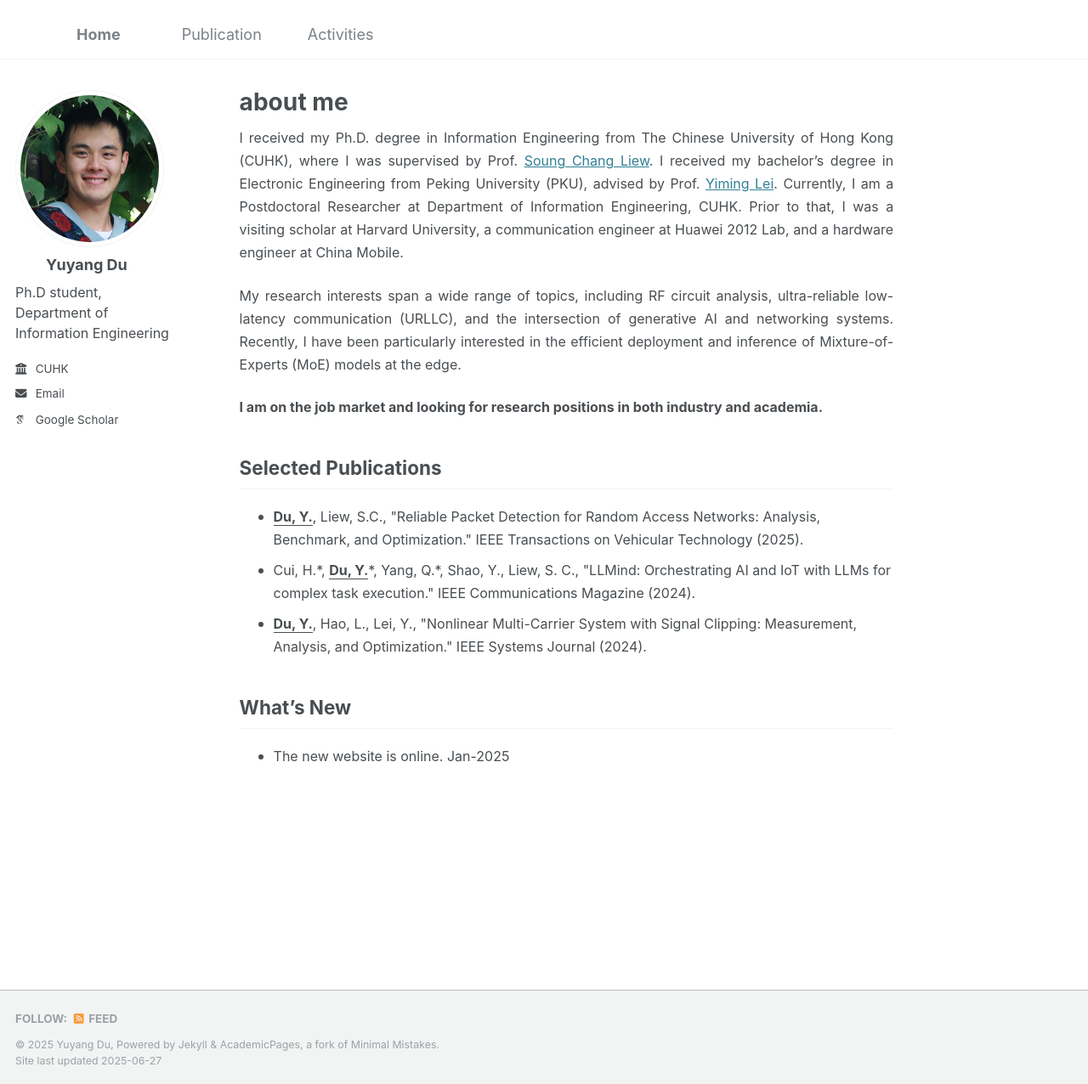
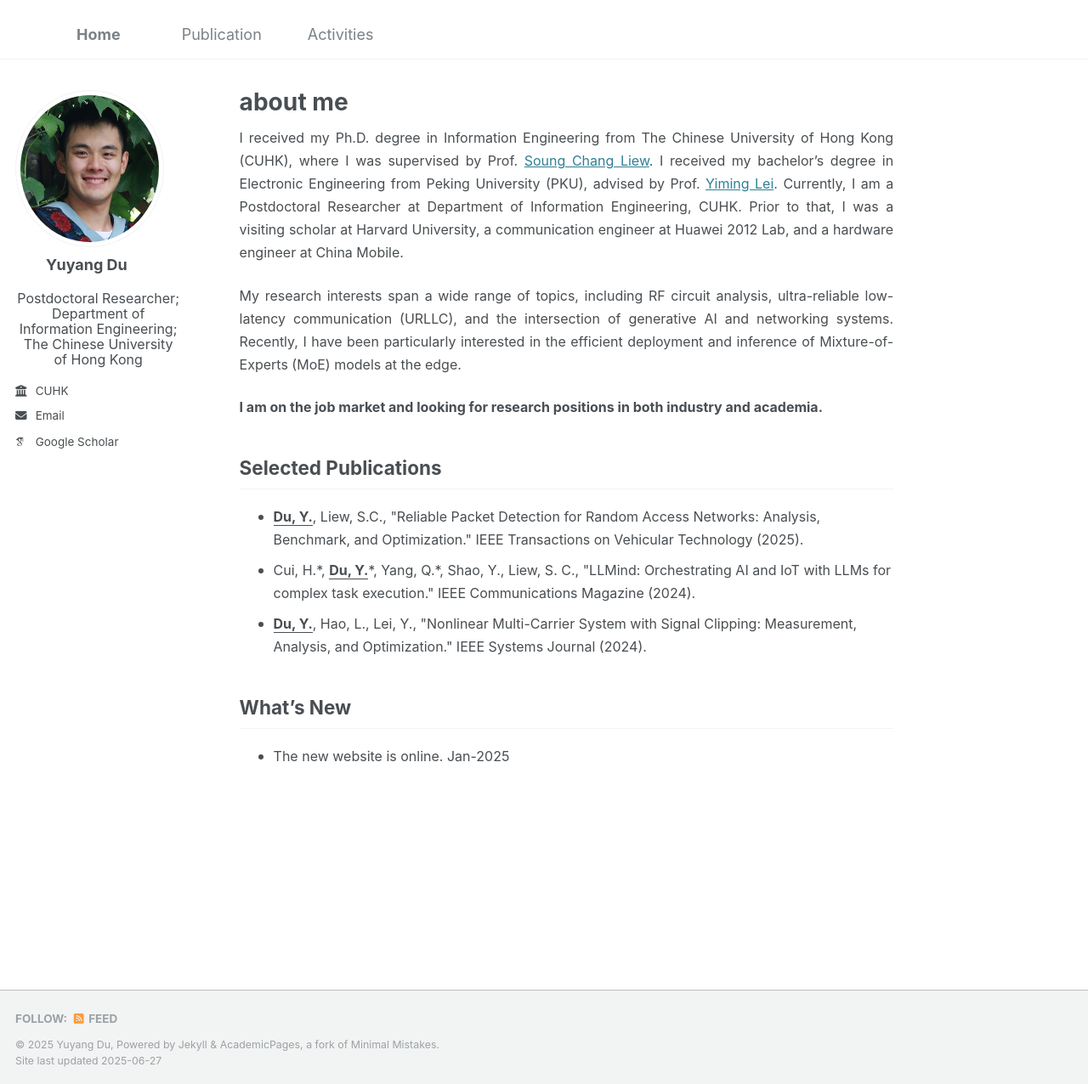
Before and after one commit to yuyangdu01/yuyangdu01.github.io, a Jekyll site: the page built from _pages/about.md, in a window 1280 px wide and 1276 px high. Shown: the whole window at 85% size. Built offline with Jekyll 4.4.1, drawn with Linux system fonts in a browser that asks for light colours; some web fonts are replaced.

Commit message:
Update _config.yml

```diff
--- a/_config.yml
+++ b/_config.yml
@@ -24,7 +24,7 @@ author:
   avatar           : "profile.png"
   name             : "&emsp;&emsp;Yuyang Du"
   pronouns         : # example: "he/his"
-  bio              : "<font size=3>Ph.D student, Department of Information Engineering</font></center>" #<center>
+  bio              : "<center><font size=3>Postdoctoral Researcher;<br>Department of Information Engineering;<br>The Chinese University of Hong Kong</font></center>" #<center>
   location         : #"Hong Kong"
   employer         : CUHK
   uri              : #https://www.cuhk.edu.hk/english/index.html
```
